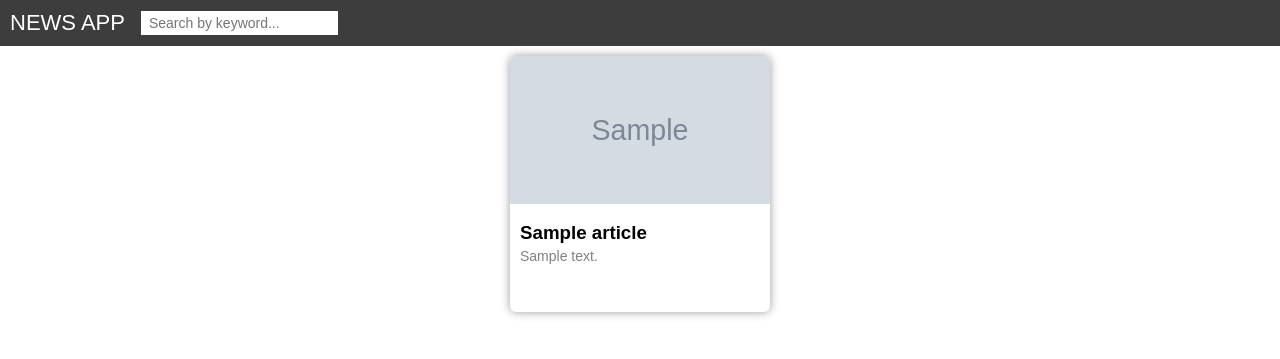
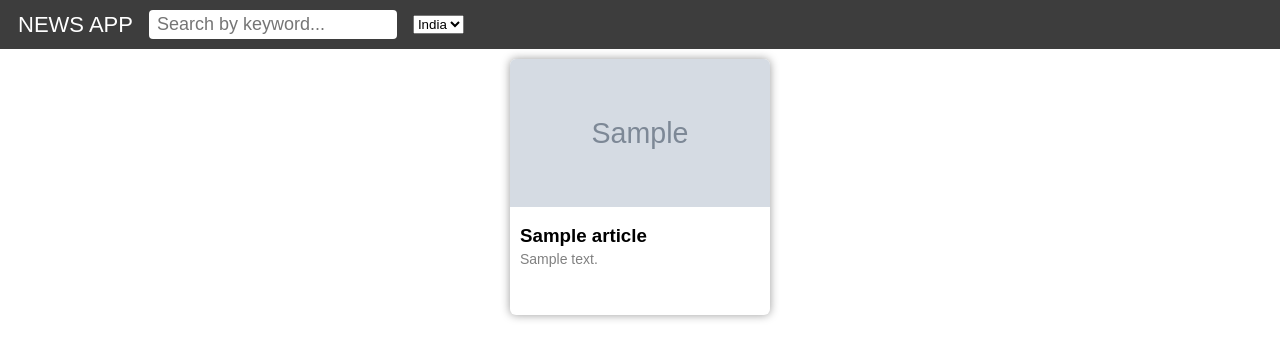
Before and after one commit to DebjitPramanick/News-App, a Django app: template templates/index.html in a window 1280 px wide. Shown: the top 359 px of the page. Run offline with Django 3.2, Linux system fonts and the light colour scheme; the template is opened without the code that fills it: most values are stand-ins (such as "Sample title", 1, 10 or a date in 2020); grey boxes marked "Sample" are stand-in pictures.

Commit message:
Dropdown added

```diff
--- a/static/style.css
+++ b/static/style.css
@@ -8,7 +8,7 @@
     background-color: #000000c2;
     color: white;
     font-size: 22px;
-    padding: 10px;
+    padding: 10px 18px;
     display: flex;
     align-items: center;
     column-gap: 16px;
@@ -24,10 +24,11 @@
     padding: 4px 8px;
     display: flex;
     align-items: center;
+    border-radius: 4px;
 }
 
 .search-bar input{
-    font-size: 14px;
+    font-size: 18px;
     color: black;
     outline: 0;
     border: 0;
@@ -71,6 +72,7 @@
 
 .news-card:hover{
     transform: scale(1.1);
+    background-color: #b5ffd6;
 }
 
 .subpart{
--- a/templates/index.html
+++ b/templates/index.html
@@ -17,6 +17,12 @@
             <input id="query" name="query" type="search" placeholder="Search by keyword..."/>
             <!-- <input id="btn" type="submit"/> -->
         </form>
+        <select>
+            <option>India</option>
+            <option>India</option>
+            <option>India</option>
+            <option>India</option>
+        </select>
     </div>
     <div class="container">
 
```
